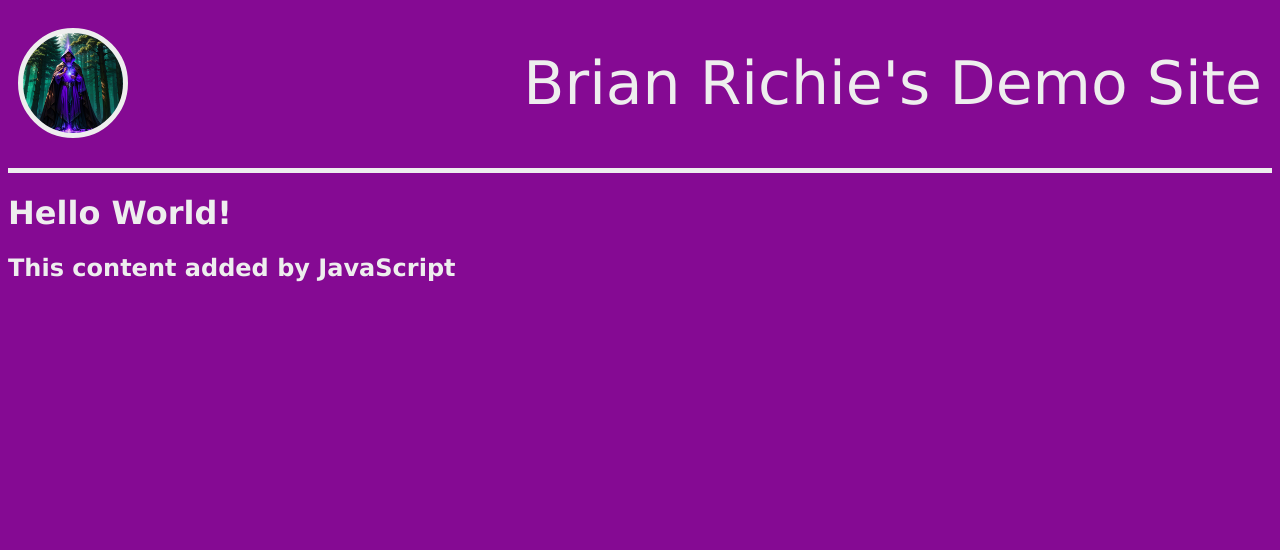
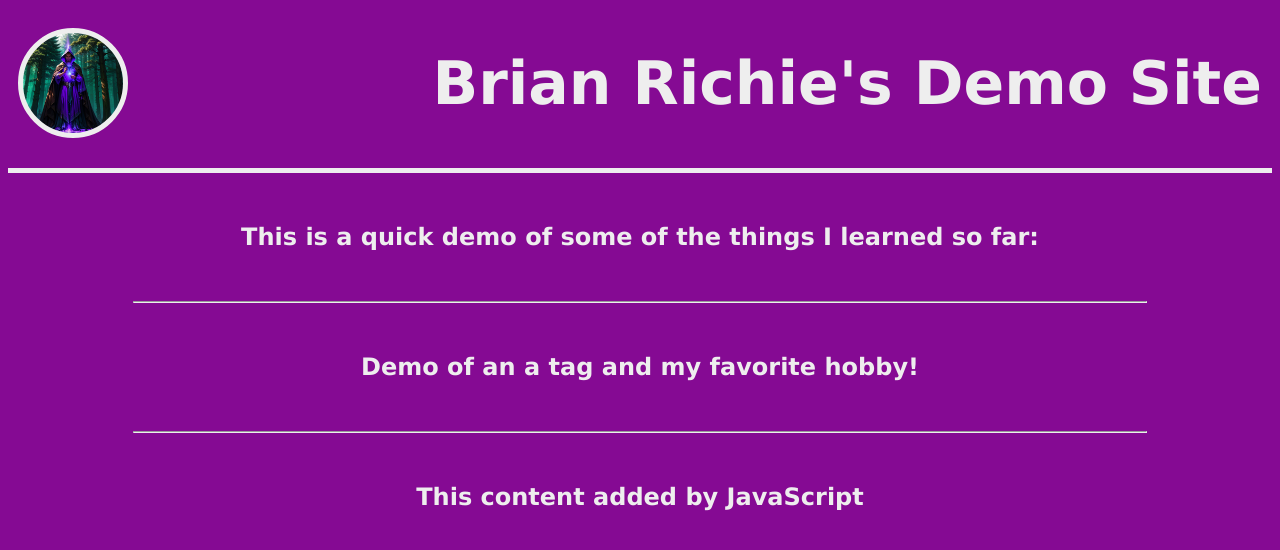
Before and after one commit to brianrichiesr/my-personal-website, a plain HTML site: page index.html in a window 1280 px wide. Drawn offline with Linux system fonts and the light colour scheme.

Commit message:
add a tag and center text

```diff
--- a/css/style.css
+++ b/css/style.css
@@ -3,6 +3,24 @@ body {
     height: 100vh;
     font-family: 'Lucida Sans', 'Lucida Sans Regular', 'Lucida Grande', 'Lucida Sans Unicode', Geneva, Verdana, sans-serif;
     color: #eee;
+}
+
+hr {
+    width: 80%;
+}
+
+h2 {
+    margin: 50px 0;
+    text-align: center;
+}
+
+a {
+    text-decoration: none;
+    color: #eee;
+}
+
+a:hover {
+    color: #000;
 }
 
 header {
@@ -53,7 +71,7 @@ header {
 
 @media (max-width: 600px) {
     #banner {
-        font-size: 24px;
+        font-size: 22px;
     }
 }
 
--- a/index.html
+++ b/index.html
@@ -7,9 +7,14 @@
 <body>
     <header>
         <div id="logo"></div>
-        <div id="banner">Brian Richie's Demo Site</div>
+        <h1 id="banner">Brian Richie's Demo Site</h1>
     </header>
-    <h1>Hello World!</h1>
+    <h2>This is a quick demo of some of the things I learned so far:</h2>
+    <hr>
+    <a href="https://dnd.wizards.com/" target="_blank">
+        <h2>Demo of an a tag and my favorite hobby!</h2>
+    </a>
+    <hr>
     <script src="./js/script.js"></script>
 </body>
 </html>
```
